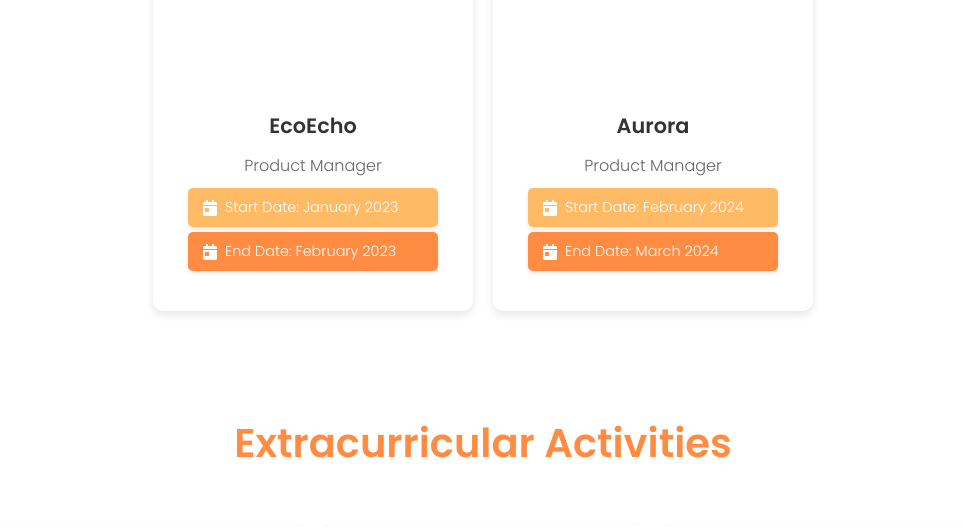
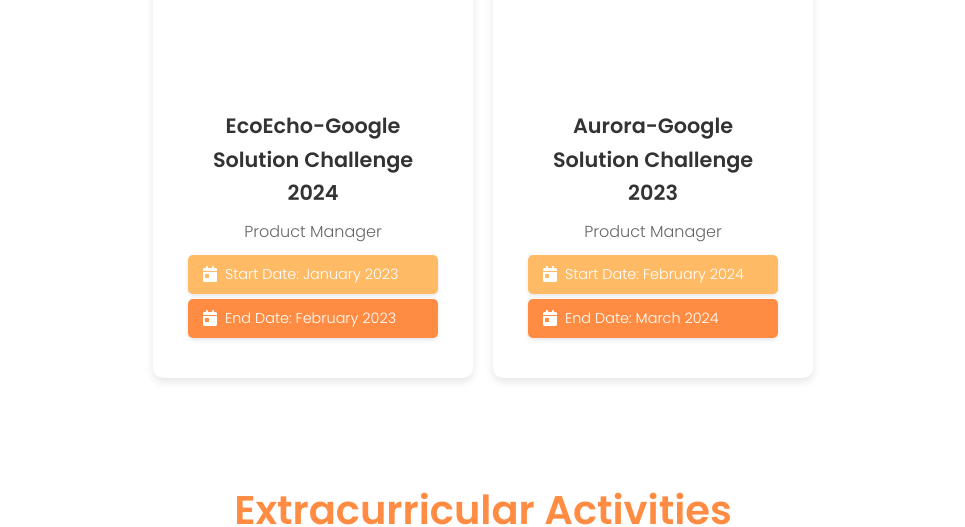
Before and after one commit to topcunht/topcunht.github.io, a plain HTML site: page index.html in a window 1280 px wide. Shown: the part 1904-2431 px from the top of the page, without its empty margins (157-1122 px from the left). Drawn offline with nearby package versions, Linux system fonts and the light colour scheme.

Commit message:
project changes

```diff
--- a/index.html
+++ b/index.html
@@ -143,7 +143,7 @@
                 <a href="#" data-modal="ecoecho-modal">
                     <img src="images/ecoecho.png" alt="EcoEcho">
                     <div class="card-content">
-                        <h3>EcoEcho</h3>
+                        <h3>EcoEcho-Google Solution Challenge 2024</h3>
                         <p>Product Manager</p>
                         <div class="card-dates">
                             <div class="date-block start-date">
@@ -162,7 +162,7 @@
                 <a href="#" data-modal="aurora-modal">
                     <img src="images/aurora.png" alt="Aurora">
                     <div class="card-content">
-                        <h3>Aurora</h3>
+                        <h3>Aurora-Google Solution Challenge 2023</h3>
                         <p>Product Manager</p>
                         <div class="card-dates">
                             <div class="date-block start-date">
```
